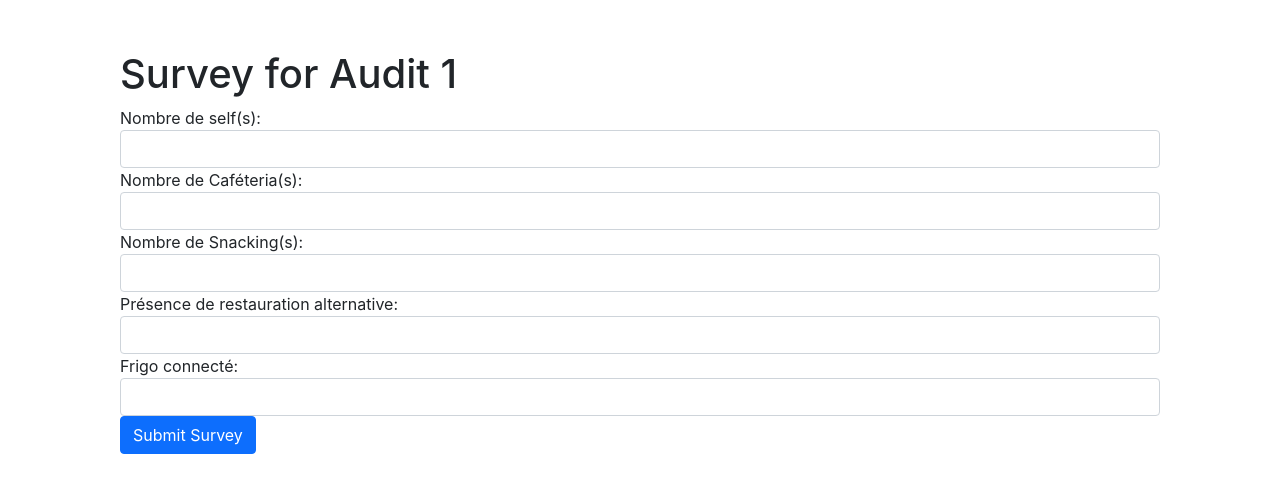
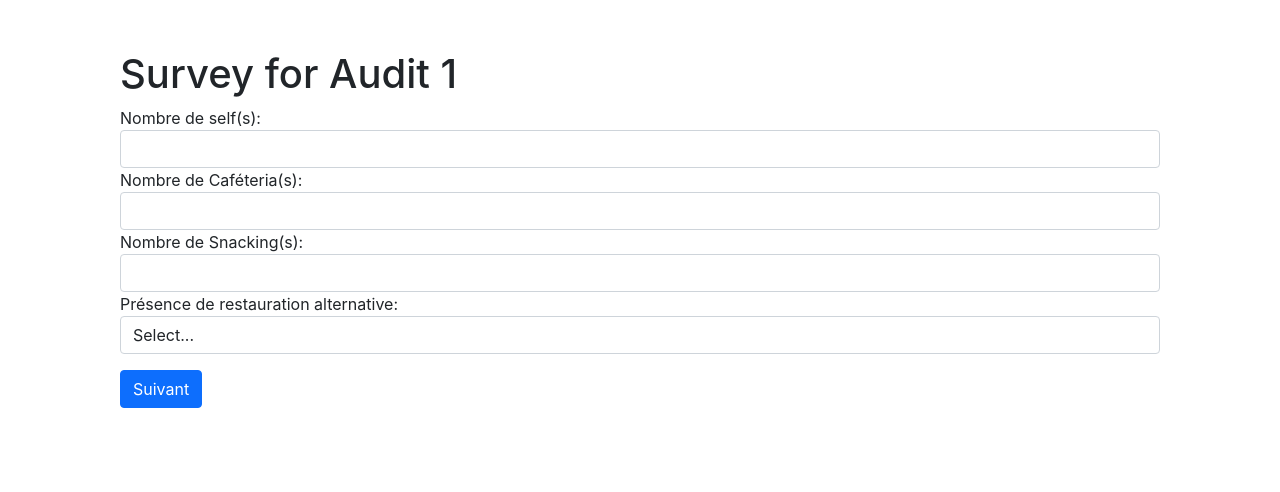
Before and after one commit to CasparRitchie/auditV8, a React (Create React App) app: page /survey/1 in a window 1280 px wide. Shown: the top 492 px of the page. Built offline with nearby package versions, Linux system fonts and the light colour scheme.

Commit message:
Added  audit structure page

```diff
--- a/src/CreateAudit.js
+++ b/src/CreateAudit.js
@@ -47,7 +47,8 @@ function CreateAudit() {
         axios.post('http://127.0.0.1:5000/submit_audit', auditData)
             .then(response => {
                 console.log('Audit submitted successfully:', response.data);
-                navigate('/list_audits');  // Redirect to the list audits page after submission
+                const auditId = response.data.id;  // Assuming the response returns the new audit ID
+                navigate(`/survey/${auditId}`);  // Redirect to the survey page with the audit ID
             })
             .catch(error => {
                 console.error('Error submitting audit:', error);
@@ -74,6 +75,7 @@ function CreateAudit() {
     return (
         <div className="container" style={{ maxWidth: '600px', marginTop: '50px' }}>
             <h1 className="mb-4 text-center">Create Audit</h1>
+            {/* Input fields and previous audits list */}
             <div className="mb-3">
                 <label className="form-label">Manager Name:</label>
                 <input
@@ -217,7 +219,7 @@ function CreateAudit() {
                 </div>
             )}
 
-            <button onClick={submitAudit} className="btn btn-primary mt-3">Submit Audit</button>
+            <button onClick={submitAudit} className="btn btn-primary mt-3">Suivant</button>
         </div>
     );
 }
--- a/src/Survey.js
+++ b/src/Survey.js
@@ -8,7 +8,10 @@ function Survey() {
     const [cafeteriaCount, setCafeteriaCount] = useState('');
     const [snackingCount, setSnackingCount] = useState('');
     const [alternativePresence, setAlternativePresence] = useState('');
-    const [connectedFridge, setConnectedFridge] = useState('');
+    const [frigoConnecte, setFrigoConnecte] = useState('');
+    const [bonsens, setBonsens] = useState('');
+    const [twenty, setTwenty] = useState('');
+    const [bonheur, setBonheur] = useState('');
     const navigate = useNavigate();
 
     const submitSurvey = () => {
@@ -18,7 +21,10 @@ function Survey() {
             cafeteria_count: cafeteriaCount,
             snacking_count: snackingCount,
             alternative_presence: alternativePresence,
-            connected_fridge: connectedFridge
+            frigo_connecte: frigoConnecte,
+            bonsens: bonsens,
+            twenty: twenty,
+            bonheur: bonheur
         };
 
         axios.post(`http://127.0.0.1:5000/submit_survey/${id}`, surveyData)
@@ -63,24 +69,59 @@ function Survey() {
             </div>
             <div className="form-group">
                 <label>Présence de restauration alternative:</label>
-                <input
-                    type="text"
+                <select
                     className="form-control"
                     value={alternativePresence}
                     onChange={(e) => setAlternativePresence(e.target.value)}
+                >
+                    <option value="">Select...</option>
+                    <option value="Yes">Yes</option>
+                    <option value="No">No</option>
+                </select>
+            </div>
+
+            {alternativePresence === 'Yes' && (
+                <>
+                    <div className="form-group">
+                        <label>Frigo connecté:</label>
+                        <input
+                            type="number"
+                            className="form-control"
+                            value={frigoConnecte}
+                            onChange={(e) => setFrigoConnecte(e.target.value)}
                         />
                     </div>
                     <div className="form-group">
-                <label>Frigo connecté:</label>
+                        <label>Bonsens:</label>
                         <input
-                    type="text"
+                            type="number"
                             className="form-control"
-                    value={connectedFridge}
-                    onChange={(e) => setConnectedFridge(e.target.value)}
+                            value={bonsens}
+                            onChange={(e) => setBonsens(e.target.value)}
                         />
                     </div>
+                    <div className="form-group">
+                        <label>Twenty:</label>
+                        <input
+                            type="number"
+                            className="form-control"
+                            value={twenty}
+                            onChange={(e) => setTwenty(e.target.value)}
+                        />
+                    </div>
+                    <div className="form-group">
+                        <label>Bonheur:</label>
+                        <input
+                            type="number"
+                            className="form-control"
+                            value={bonheur}
+                            onChange={(e) => setBonheur(e.target.value)}
+                        />
+                    </div>
+                </>
+            )}
 
-            <button className="btn btn-primary" onClick={submitSurvey}>Submit Survey</button>
+            <button className="btn btn-primary mt-3" onClick={submitSurvey}>Suivant</button>
         </div>
     );
 }
```
Lines whose indentation alone changed are shown as unchanged.
